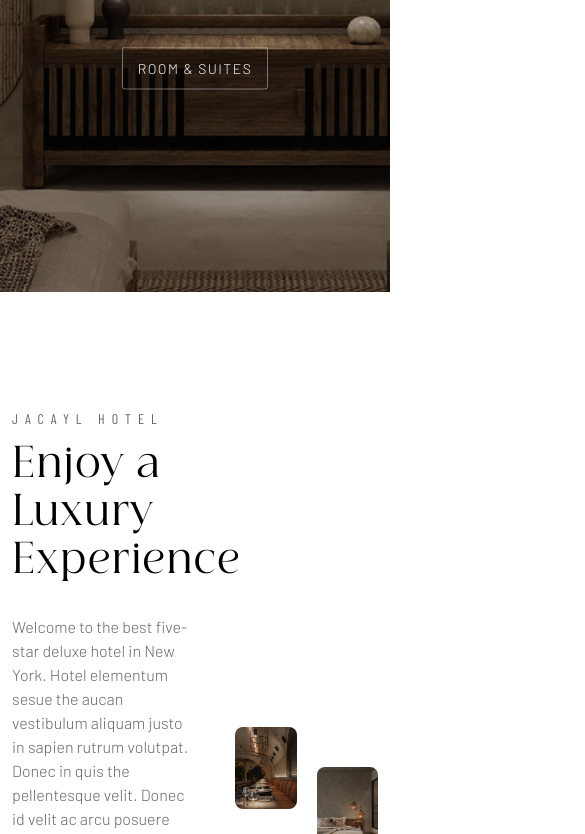
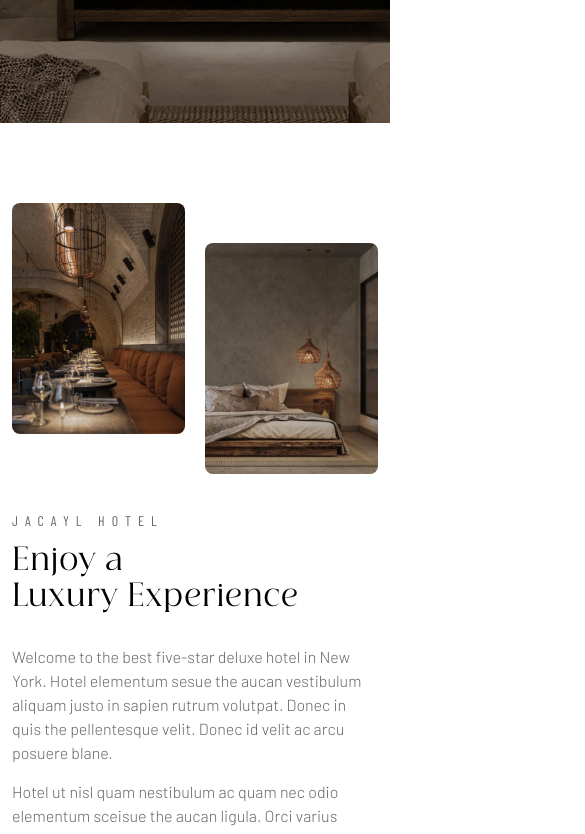
Before and after one commit to Truowng/jacayl, a plain HTML site: page index.html in a window 390 px wide. Shown: the part 552-1386 px from the top of the page, 585 px wide, since content can reach past the window. Drawn offline with nearby package versions, Linux system fonts and the light colour scheme; a web font is replaced by a local one.

Commit message:
homepage 100%

```diff
--- a/assets/js/index.js
+++ b/assets/js/index.js
@@ -23,10 +23,10 @@ if (document.querySelector(".testimonials .testimonials-slider .swiper")) {
       slidesPerView: 1,
       loop: true,
       breakpoints: {
-        576: {
+        767: {
           slidesPerView: 2,
         },
-        767: {
+        991: {
           slidesPerView: 3,
         },
       },
--- a/assets/scss/_home.scss
+++ b/assets/scss/_home.scss
@@ -296,3 +296,84 @@
     }
   }
 }
+
+// RESPONSIVE
+
+@include desktop {
+}
+
+@include tablet {
+  .intro {
+    .intro-wrapper {
+      flex-direction: column-reverse;
+    }
+    .intro-image,
+    .intro-content {
+      width: 100%;
+    }
+  }
+
+  .branch {
+    .branch-wrapper,
+    .branch-wrapper.reverse {
+      flex-direction: column;
+    }
+    .branch-image,
+    .branch-content {
+      width: 100%;
+    }
+
+    .branch-content {
+      padding: 0 calc(1.5rem * 0.5);
+      margin: 80px;
+      max-width: var(--container-max);
+    }
+  }
+
+  .feature {
+    .feature-group {
+      grid-template-columns: repeat(2, 1fr);
+    }
+  }
+
+  .news {
+    .news-group {
+      grid-template-columns: repeat(1, 1fr);
+    }
+  }
+
+  .video {
+    aspect-ratio: 4/3;
+  }
+}
+
+@include landscape-phone {
+  .feature {
+    .feature-group {
+      grid-column-gap: 20px;
+      grid-row-gap: 30px;
+    }
+  }
+}
+
+@include extra-mobile {
+  .intro,
+  .branch,
+  .feature,
+  .testimonials,
+  .news,
+  .video,
+  .contact {
+    margin-top: 80px;
+  }
+  .feature {
+    .feature-group {
+      grid-template-columns: repeat(1, 1fr);
+    }
+    .feature-item {
+      .title {
+        font-size: 20px;
+      }
+    }
+  }
+}
--- a/assets/scss/_main.scss
+++ b/assets/scss/_main.scss
@@ -489,5 +489,68 @@ footer {
     .menu-btn {
       display: block;
     }
+    .header-wrapper {
+      align-items: end;
+    }
+  }
+
+  .banner-fullsize {
+    .banner-slide {
+      .content {
+        .title {
+          font-size: 40px;
+        }
+      }
+    }
   }
 }
+
+@include landscape-phone {
+  .heading-block {
+    .title {
+      font-size: 30px;
+    }
+  }
+  .banner-fullsize {
+    .banner-slide {
+      .content {
+        .title {
+          font-size: 30px;
+        }
+      }
+    }
+  }
+
+  .contact {
+    .contact-wrapper {
+      flex-direction: column;
+    }
+    .contact-content,
+    .contact-form {
+      width: 100%;
+    }
+  }
+
+  footer {
+    .footer-wrapper {
+      grid-template-columns: repeat(1, 1fr);
+    }
+  }
+}
+
+@include extra-mobile {
+  .banner-fullsize {
+    .banner-slide {
+      height: 80vh;
+      .content {
+        .title {
+          font-size: 24px;
+          letter-spacing: 0.3em;
+        }
+        .badge {
+          font-size: 12px;
+        }
+      }
+    }
+  }
+}
--- a/assets/scss/_reset.scss
+++ b/assets/scss/_reset.scss
@@ -48,3 +48,39 @@ img,
 video {
   width: 100%;
 }
+
+@include extra-desktop {
+  :root {
+    --container-max: 1320px;
+  }
+}
+@include large-desktop {
+  :root {
+    --container-max: 1140px;
+  }
+}
+@include desktop {
+  :root {
+    --container-max: 960px;
+  }
+}
+@include tablet {
+  :root {
+    --container-max: 720px;
+  }
+}
+@include landscape-phone {
+  :root {
+    --container-max: 540px;
+  }
+}
+@include extra-mobile {
+  :root {
+    --container-max: 100%;
+  }
+}
+@include mobile {
+  :root {
+    --container-max: 100%;
+  }
+}
--- a/assets/scss/_variables.scss
+++ b/assets/scss/_variables.scss
@@ -17,6 +17,8 @@ $fw-sb: 600;
 $fw-b: 700;
 $fw-eb: 800;
 $fw-bl: 900;
+
+// CONSTANT
 
 // COLOR
 $white: #fff;
@@ -40,42 +42,49 @@ $cubic: cubic-bezier(0.77, 0, 0.175, 1);
 // START BREAKPOINT VARIABLES
 @mixin extra-desktop {
   @media (max-width: 1440px) {
+    $container-max: 1320px;
     @content;
   }
 }
 
 @mixin large-desktop {
   @media only screen and (max-width: 1399px) {
+    $container-max: 1320px;
     @content;
   }
 }
 
 @mixin desktop {
   @media only screen and (max-width: 1199px) {
+    $container-max: 1140px;
     @content;
   }
 }
 
 @mixin tablet {
   @media only screen and (max-width: 991px) {
+    $container-max: 960px;
     @content;
   }
 }
 
 @mixin landscape-phone {
   @media only screen and (max-width: 767px) {
+    $container-max: 720px;
     @content;
   }
 }
 
 @mixin extra-mobile {
   @media only screen and (max-width: 576px) {
+    $container-max: 100%;
     @content;
   }
 }
 
 @mixin mobile {
   @media only screen and (max-width: 480px) {
+    $container-max: 100%;
     @content;
   }
 }
```
Also changed, not shown: assets/css/index.css.
